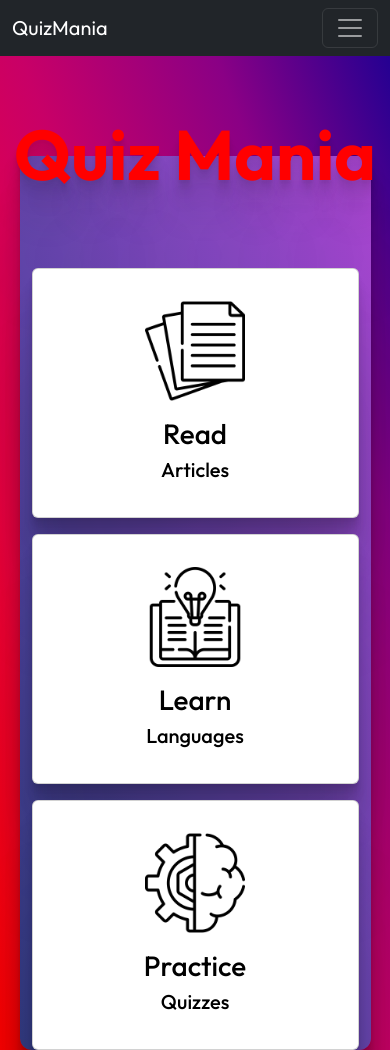
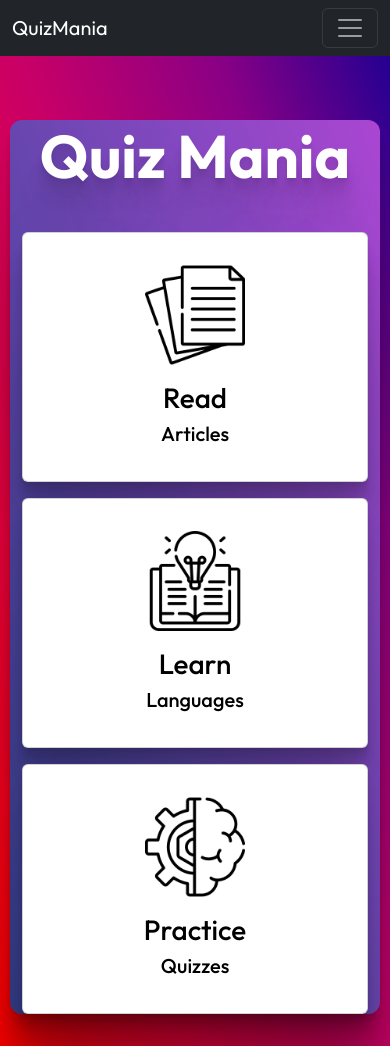
Before and after one commit to VishnuSaini07/container, a plain HTML site: page index.html in a window 390 px wide. Drawn offline with nearby package versions, Linux system fonts and the light colour scheme.

Commit message:
Update style.css

```diff
--- a/style.css
+++ b/style.css
@@ -17,6 +17,7 @@ body {
 .container {
   text-align: center;
   margin-top: 2rem;
+  margin-bottom: 2rem;
   min-height: 60vh;
   width: 70vw;
   border-radius: 12px;
@@ -29,14 +30,12 @@ body {
   0 41.8px 33.4px rgba(0, 0, 0, 0.086),
   0 100px 80px rgba(0, 0, 0, 0.12);
   transition: 0.3s;
- }
+}
  .row {
   padding-top: 6rem;
- }
+}
  .card {
   height: 250px;
- }
-.card {
   box-shadow:
   0 2.8px 2.2px rgba(0, 0, 0, 0.034),
   0 6.7px 5.3px rgba(0, 0, 0, 0.048),
@@ -50,13 +49,13 @@ body {
   transform: scale(1.05);
   transition: 0.3s;
 }
-.card a img {
+.card a {
+  text-decoration: none;
+  color: #000;
+}
+.card img {
  width: 100px;
  padding-top: 2rem;
-}
-.card a {
- text-decoration: none;
- color: #000;
 }
 .heading {
   position: relative;
@@ -75,11 +74,11 @@ body {
 
 @media (max-width: 500px) {
   .heading {
-    color: red;
-    font-size: 70px;
-    top: 3.5rem;
+    font-size: 60px;
+    top: 4rem;
   }
   .container {
-    width: 90%;
+    margin-top: 0;
+    width: 95%;
   }
 }
```
